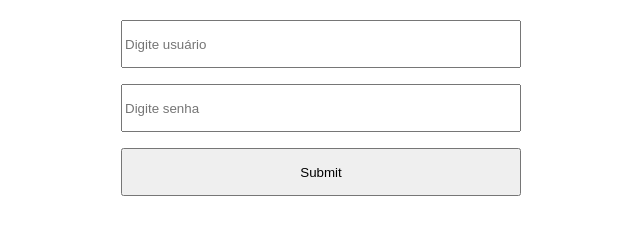
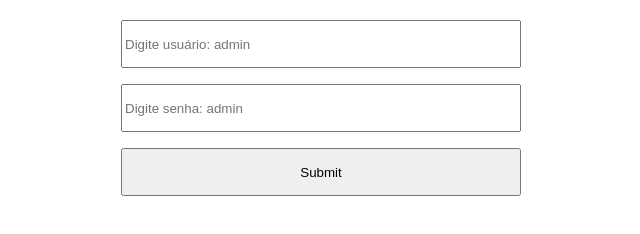
Before and after one commit to mr-louback/tela-de-login-simples, a plain HTML site: page index.html in a window 1280 px wide. Shown: the part 358-592 px from the top of the page, without its empty margins (327-967 px from the left). Drawn offline with Linux system fonts and the light colour scheme.

Commit message:
modificacao de index.html

```diff
--- a/index.html
+++ b/index.html
@@ -10,8 +10,8 @@
   <body>
     <form>
       <h1>Login</h1>
-      <input type="text" placeholder="Digite usuário" id="text" />
-      <input type="password" placeholder="Digite senha" id="pass" />
+      <input type="text" placeholder="Digite usuário: admin" id="text" />
+      <input type="password" placeholder="Digite senha: admin" id="pass" />
       <input type="submit" onclick="log(); return false" />
     </form>
 
```
